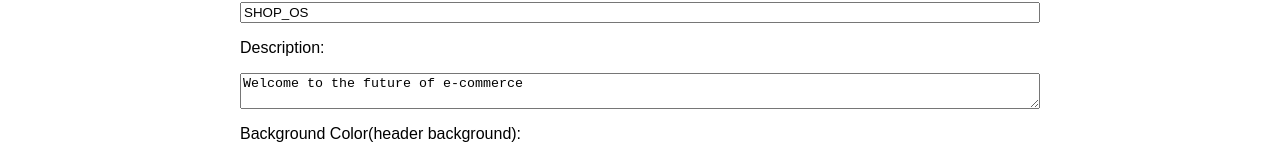
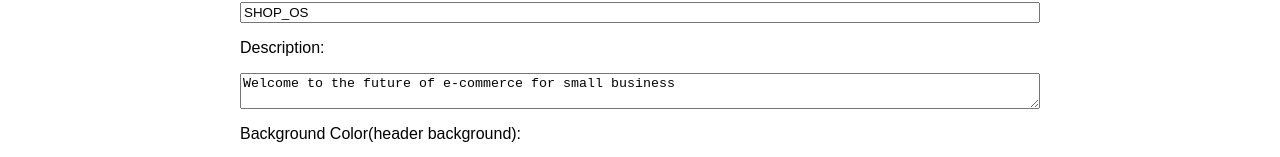
Before and after one commit to toltalchaos/shop-os, a SvelteKit app in the folder online-store/: page /siteManagement in a window 1280 px wide. Shown: the part 224-381 px from the top of the page. Built offline with nearby package versions, Linux system fonts and the light colour scheme.

Commit message:
added search bars for convenience

```diff
--- a/online-store/src/components/header.svelte
+++ b/online-store/src/components/header.svelte
@@ -3,7 +3,6 @@
 
   import { getContext } from 'svelte';
   const siteData = getContext('siteData');
-  console.log(siteData);
   	// @ts-nocheck
     const navigationItems = [
       { name: "Home", path: "/" },
--- a/online-store/src/routes/+layout.svelte
+++ b/online-store/src/routes/+layout.svelte
@@ -9,10 +9,10 @@
 	import StoreItems from '../global/allItems';
 	import productData from '../static/socks.json';
 
-	//if no firestore exists, use the following default values
-	const default_settings = {
+	//if no firestore data exists, use the following default values
+	const default_settings = {//keeping this seperate in case we need to change the default values or move them
 		title: 'SHOP_OS',
-		description: 'Welcome to the future of e-commerce',
+		description: 'Welcome to the future of e-commerce for small business',
 		backgroundColor: 'white',
 		primaryColor: 'tan',
 		secondaryColor: 'grey',
@@ -20,18 +20,20 @@
 		textColor: 'white',
 		contactInfo: 'stuff'
 	};
-	let title = default_settings.title;
-	let description = default_settings.description;
-	let backgroundColor = default_settings.backgroundColor; //main background
-	let primaryColor = default_settings.primaryColor; // header background
-	let secondaryColor = default_settings.secondaryColor; // hero background
-	let tirciaryColor = default_settings.tirciaryColor; // product card background
-	let textColor = default_settings.textColor; // text color
-	let contactInfo = default_settings.contactInfo;
 
-	console.log('initializing the site settings');
+	let {
+		title,
+		description,
+		backgroundColor,
+		primaryColor,
+		secondaryColor,
+		tirciaryColor,
+		textColor,
+		contactInfo
+	} = default_settings;
+
 	// fetch the site information including colours, titles, descriptions, etc
-	// from firestore document
+	// from firestore document docs here https://firebase.google.com/docs/firestore/quickstart
 
 	// if no firestore exists, use the default values
 	const siteData = writable({
@@ -44,14 +46,12 @@
 		textColor: textColor,
 		contactInfo: contactInfo
 	});
-	console.log('created writable store for site data');
 
 	setContext('siteData', siteData);
-	console.log('set site data context');
 
-	console.log('initializing invintory');
+	//use firebase to get the data from the RTDB or Firestore in json format (images may need special attention)
 	const products = productData.socks;
-	// Update the store with the new products data from the JSON file or API
+
 	StoreItems.update((items) => [...items, ...products]);
 </script>
 
--- a/online-store/src/routes/products/+page.svelte
+++ b/online-store/src/routes/products/+page.svelte
@@ -6,47 +6,45 @@
   import { getContext } from 'svelte';
   const siteData = getContext('siteData');
   let products = [];
-
   allSocks.subscribe(value => {
     products = value;
   });
+
+  let searchValue = '';
+  let displayedProducts = products;
+
+  function handleSearch(event) {
+    searchValue = event.target.value.toLowerCase();
+    displayedProducts = filterProducts(products);
+  }
+
+  function filterProducts(products) {
+    return products.filter(product => {
+      const productName = product.name.toLowerCase().includes(searchValue);
+      return productName;
+    });
+  }
 </script>
 
 <div class="container">
+  <!-- search bar -->
+  <input type="text" placeholder="Search products" on:input={handleSearch} />
+
   <div class="product-list">
-    {#each products as product}
+    {#each displayedProducts as product}
     <ProductCard product={product} />
     {/each}
   </div>
 </div>
 
 <style>
-  :root {
-    --primary-color: #5cb5ff;
-    --secondary-color: #7d7d7d;
-    --bg-color: #2c2c2c;
-  }
-
-  * {
-    box-sizing: border-box;
-    margin: 0;
-    padding: 0;
-  }
-
-  html,
-  body {
-    height: 100%;
-    background-color: var(--bg-color);
-    color: white;
-    font-family: 'Roboto', sans-serif;
-  }
 
   .container {
     max-width: 1200px;
     margin: 0 auto;
     padding: 1rem;
     display: flex;
-    flex-wrap: wrap;
+    flex-direction: column;
     justify-content: center;
   }
 
--- a/online-store/src/routes/siteManagement/+page.svelte
+++ b/online-store/src/routes/siteManagement/+page.svelte
@@ -6,10 +6,23 @@
 	const siteData = getContext('siteData');
 	let products = [];
 
-        allSocks.subscribe(value => {
+	allSocks.subscribe((value) => {
 		products = value;
 	});
+	let searchValue = '';
+	let displayedProducts = products;
 
+	function handleSearch(event) {
+		searchValue = event.target.value.toLowerCase();
+		displayedProducts = filterProducts(products);
+	}
+
+	function filterProducts(products) {
+		return products.filter((product) => {
+			const productName = product.name.toLowerCase().includes(searchValue);
+			return productName;
+		});
+	}
 
 	let title = $siteData.title;
 	let description = $siteData.description;
@@ -23,11 +36,12 @@
 	function handleSiteManagmentSubmit() {
 		// Handle form submission here
 		// You can access the updated values using the variables above
-
 		console.log('Saving site settings...');
 
+		// call firestore to save the new site settings
+
 		// Update the siteData context with the new values
-        siteData.update(data => {
+		siteData.update((data) => {
 			return {
 				title,
 				description,
@@ -51,7 +65,6 @@
 		// Handle form submission here
 		// You can access the updated values using the variables above
 	}
-
 </script>
 
 <main>
@@ -62,7 +75,7 @@
 		<input type="text" id="title" bind:value={title} />
 
 		<label for="description">Description:</label>
-        <textarea id="description" bind:value={description}></textarea>
+		<textarea id="description" bind:value={description} />
 
 		<label for="backgroundColor">Background Color(header background):</label>
 		<input type="color" id="primaryColor" bind:value={backgroundColor} />
@@ -80,12 +93,12 @@
 		<input type="color" id="textColor" bind:value={textColor} />
 
 		<label for="contactInfo">Contact Information:</label>
-        <textarea id="contactInfo" bind:value={contactInfo}></textarea>
+		<textarea id="contactInfo" bind:value={contactInfo} />
 
 		<button type="submit">Save</button>
 	</form>
 
-    <hr>
+	<hr />
 
 	<!-- form to manage products -->
 	<h2>Products</h2>
@@ -105,7 +118,7 @@
 		</div>
 		<div>
 			<label for="productDescription">Product Description:</label>
-            <textarea id="productDescription" bind:value={productDescription}></textarea>
+			<textarea id="productDescription" bind:value={productDescription} />
 		</div>
 		<div>
 			<label for="featured">Featured:</label>
@@ -113,12 +126,11 @@
 		</div>
 		<button type="submit">Add Product</button>
 	</form>
-
+	<!-- search bar -->
+	<input type="text" placeholder="Search products" on:input={handleSearch} />
 	<div class="product-list">
-        {#each products as product}
-
-
-        <ProductCard product={product} editable={true}/>
+		{#each displayedProducts as product}
+			<ProductCard {product} editable={true} />
 		{/each}
 	</div>
 </main>
@@ -135,7 +147,6 @@
 		display: flex;
 		flex-direction: column;
 		gap: 1rem;
-
 	}
 	.new-product-form {
 		margin-bottom: 2rem;
@@ -151,5 +162,4 @@
 		gap: 2rem;
 		margin-top: 2rem;
 	}
-
 </style>
```
Also changed, not shown: online-store/src/routes/login/+page.svelte (+20 -2 lines), online-store/src/server/+server.js (deleted, +0 -34 lines), 1 other file (tests, documents, lock files or other folders). Lines whose indentation alone changed are shown as unchanged.
